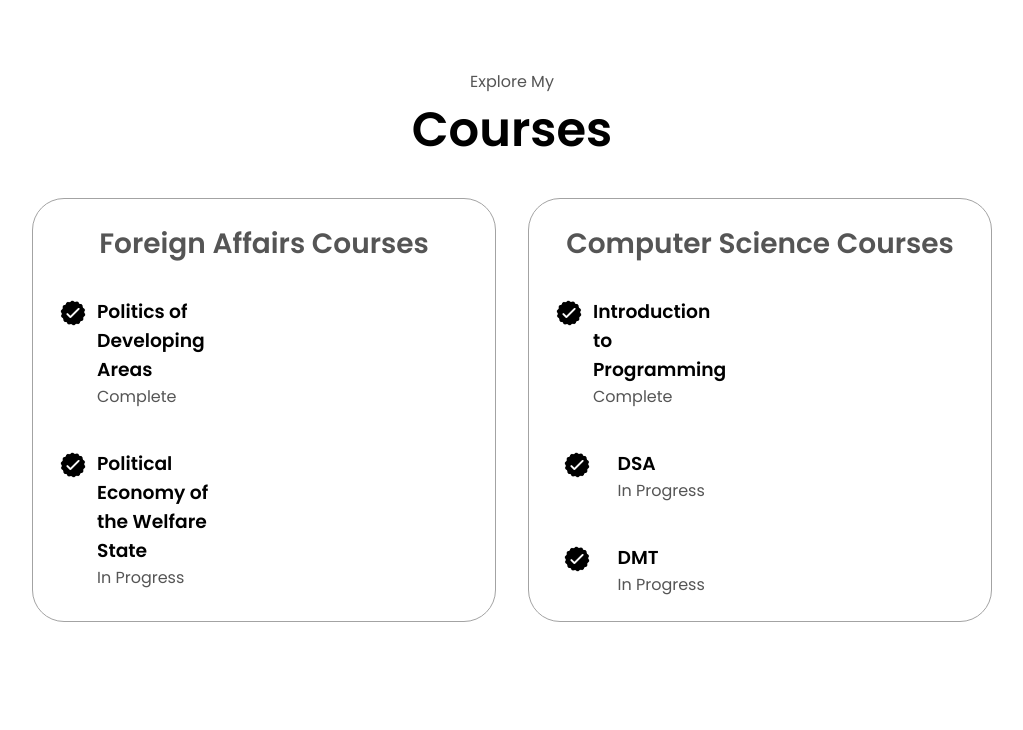
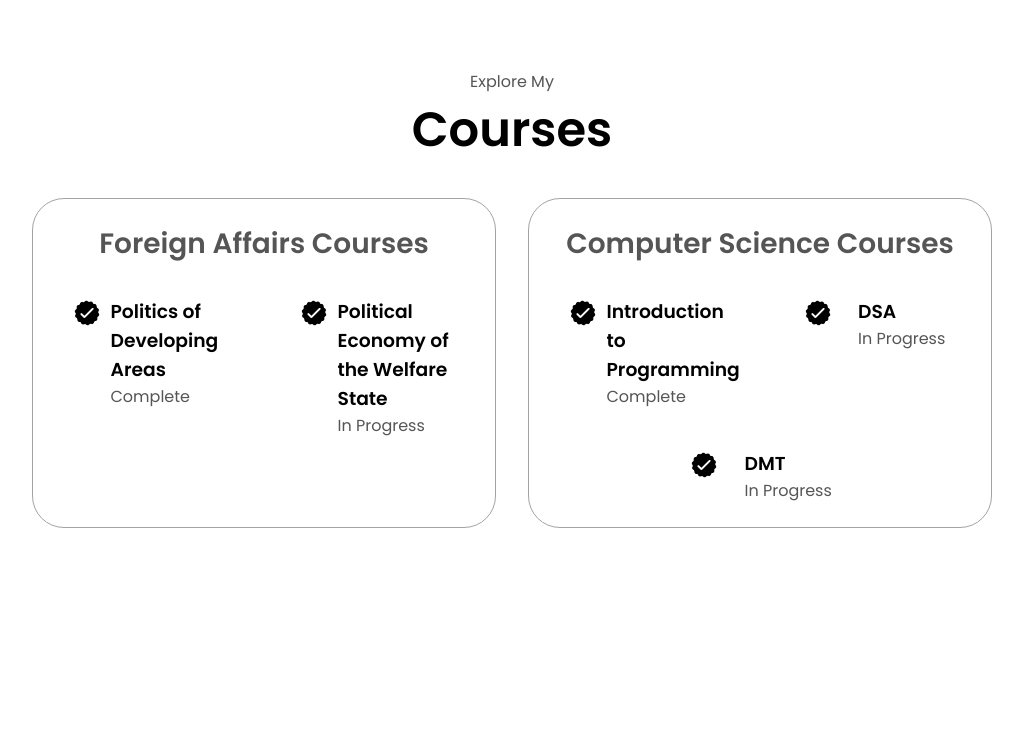
Before and after one commit to kiwakibtm/html-css-js-portfolio, a plain HTML site: page index.html in a window 1280 px wide. Shown: the part 2395-3125 px from the top of the page, without its empty margins (128-1151 px from the left). Drawn offline with Linux system fonts and the light colour scheme.

Commit message:
Update style.css

```diff
--- a/style.css
+++ b/style.css
@@ -423,9 +423,9 @@ article.icon {
 
 .article-container {
   display: flex;
-  text-align: initial;
+  text-align: start;
   flex-wrap: wrap;
-  flex-direction: column;
+  flex-direction: row;
   gap: 2.5rem;
   justify-content: space-around;
 }
```
